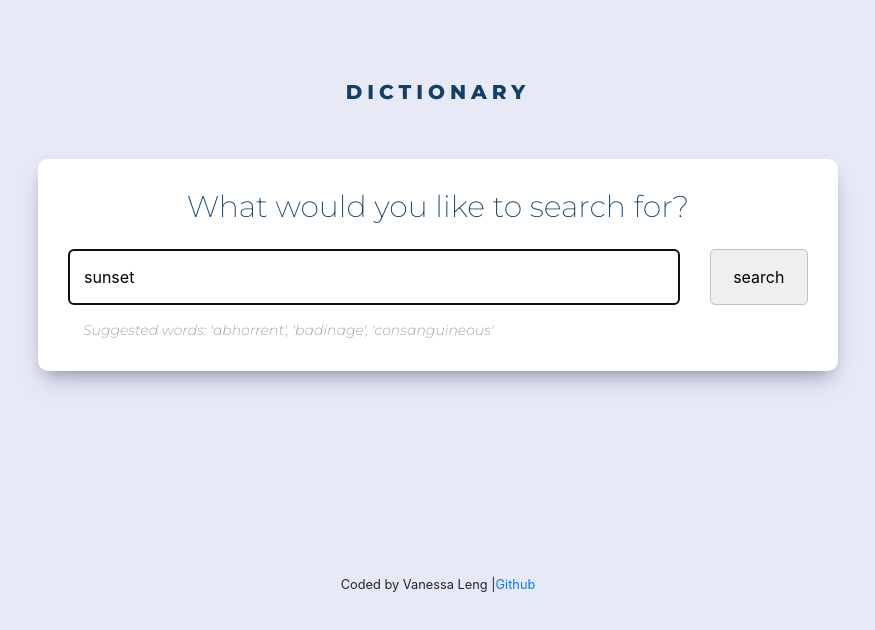
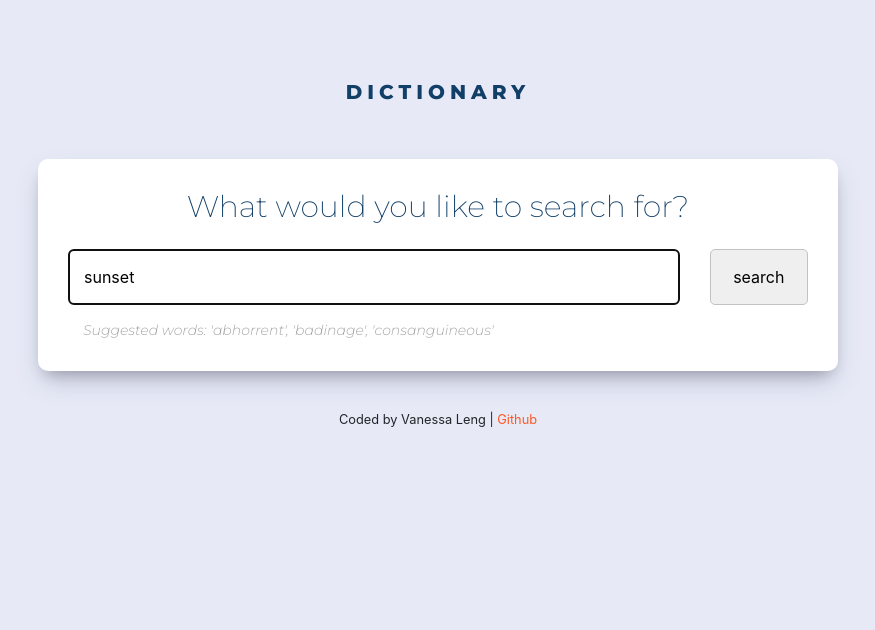
Before and after one commit to vleng-gangkangkung/react-dictionary-project, a React (Create React App) app: page / in a window 1280 px wide. Shown: the top 630 px of the page, without its empty margins (202-1077 px from the left). Built offline with nearby package versions, Linux system fonts and the light colour scheme; no server answers.

Commit message:
fixed styling

```diff
--- a/src/App.css
+++ b/src/App.css
@@ -76,8 +76,11 @@ h4 span {
 }
 
 .App footer {
-  margin-top: 200px;
   text-align: center;
+}
+
+.App footer a {
+  color: #ff5722;
 }
 
 .App .mainWord {
--- a/src/App.js
+++ b/src/App.js
@@ -8,7 +8,7 @@ function App() {
 
       <footer>
         <small>
-          Coded by Vanessa Leng |
+          Coded by Vanessa Leng |{" "}
           <a
             href="https://github.com/vleng-gangkangkung/react-dictionary-project"
             target="_blank"
```
